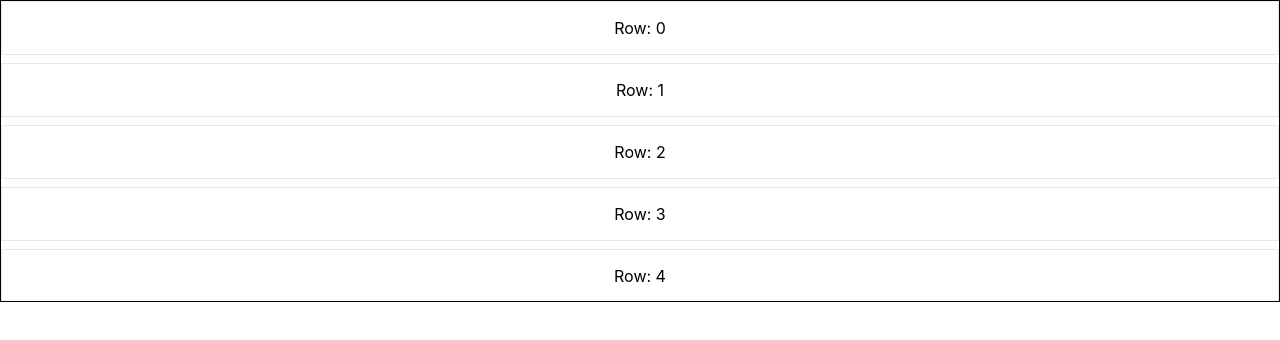
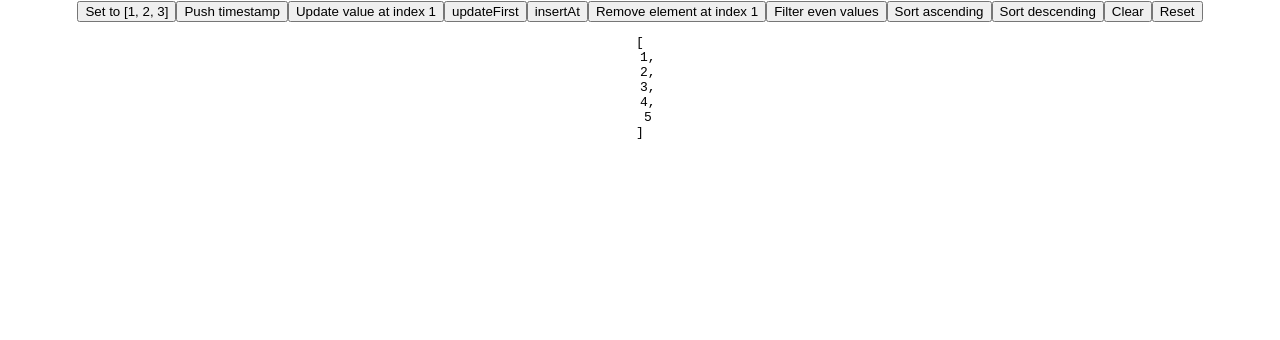
Before and after one commit to LonelyFellas/darwish-react-hooks, a React (Create React App) app: page / in a window 1280 px wide. Shown: the top 340 px of the page. Built offline with nearby package versions, Linux system fonts and the light colour scheme.

Commit message:
feat: update useImmer hooks

```diff
--- a/src/App.tsx
+++ b/src/App.tsx
@@ -1,6 +1,5 @@
 import React, { memo, useDeferredValue } from 'react';
 import './App.css';
-
 // import { FrequencyMap } from "./functions/FrequencyMap"
 // import TestUseBattery from "./hooks/useBattery/UseBattery.demo"
 // import UseHoverDemo from './hooks/useHover/UseHover.demo';
@@ -15,7 +14,7 @@ import './App.css';
 // import UseToggleDemo from './hooks/useToggle/UseToggle.demo';
 // import UseSetStateDemo from './hooks/useSetState/UseSetState.demo';
 // import UseMapDemo from './hooks/useMap/UseMap.demo';
-// import UseListDemo from './hooks/useList/UseList.demo';
+import UseListDemo from './hooks/useList/UseList.demo';
 // import UseEffectOnceDemo from './hooks/useUpdateEffectOnce/UseUpdateEffectOnce.demo';
 // import UseReactState from './hooks/useReactState/UseReactState.demo';
 // import UseTimeoutDemo from './hooks/useTimeoutFn/index.demo';
@@ -54,7 +53,8 @@ function App() {
 
   return (
     <div className="App">
-      <UseVirtualList />
+      {/* <UseVirtualList /> */}
+      <UseListDemo />
     </div>
   );
 }
```
